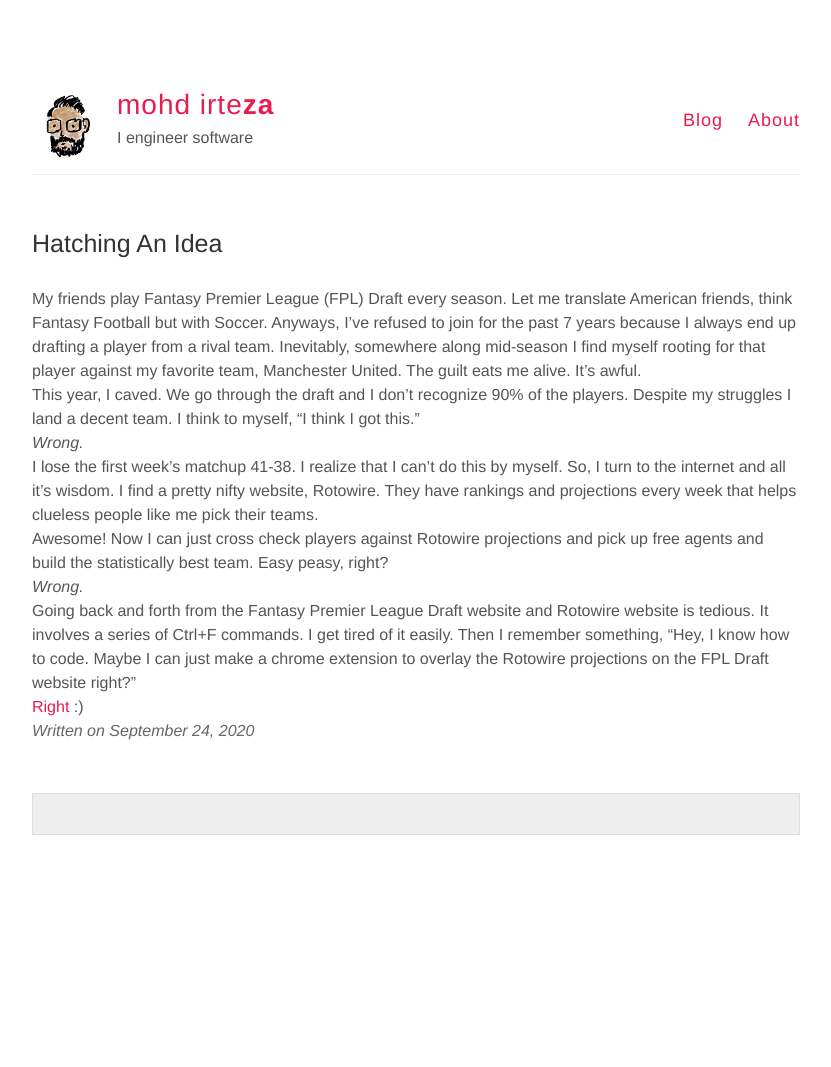
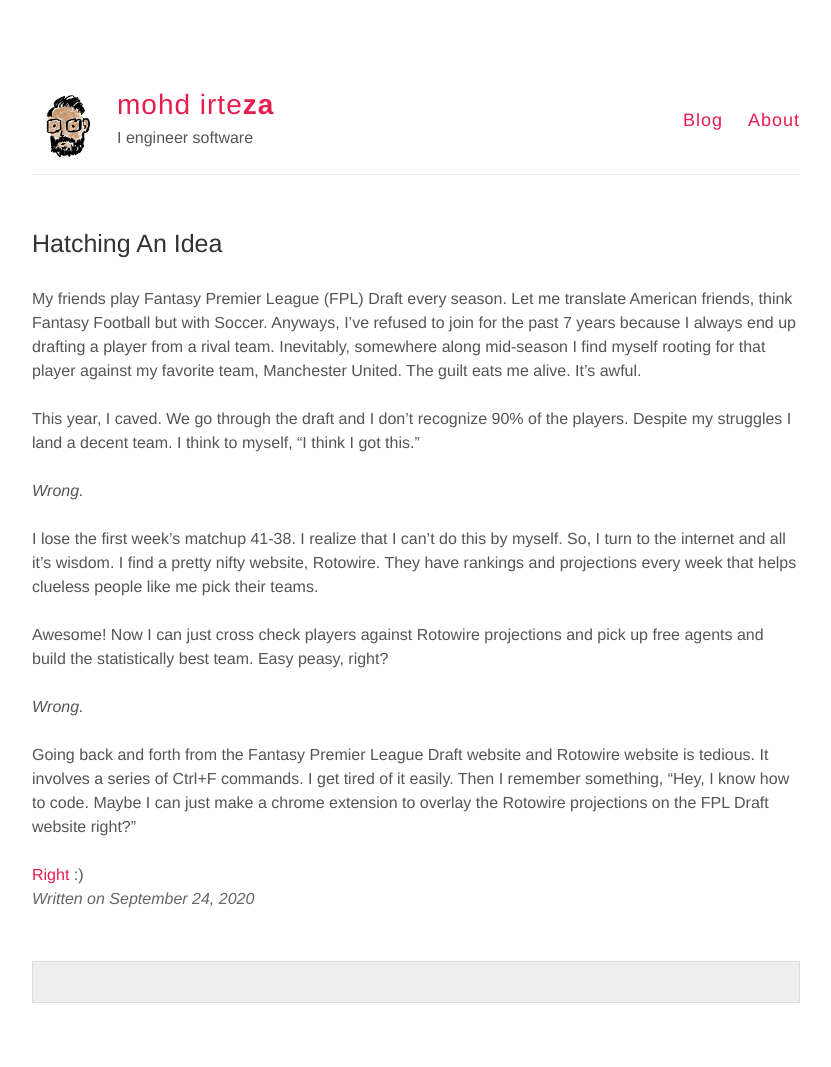
Before and after one commit to maybeiambatman/maybeiambatman.github.io, a Jekyll site: the page built from _posts/2020-09-24-Hatching-An-Idea.md, in a window 1280 px wide. Shown: the whole page, without its empty margins (224-1055 px from the left). Built offline with Jekyll 4.4.1, drawn with Linux system fonts in a browser that asks for light colours; before the commit the page ends 900 px from its top, so only the background shows below that.

Commit message:
Fix formatting

```diff
--- a/_posts/2020-09-24-Hatching-An-Idea.md
+++ b/_posts/2020-09-24-Hatching-An-Idea.md
@@ -2,18 +2,18 @@
 layout: post
 title: Hatching An Idea
 ---
-My friends play Fantasy Premier League (FPL) Draft every season. Let me translate American friends, think Fantasy Football but with Soccer. Anyways, I've refused to join for the past 7 years because I always end up drafting a player from a rival team. Inevitably, somewhere along mid-season I find myself rooting for that player against my favorite team, Manchester United. The guilt eats me alive. It's awful.
+My friends play Fantasy Premier League (FPL) Draft every season. Let me translate American friends, think Fantasy Football but with Soccer. Anyways, I've refused to join for the past 7 years because I always end up drafting a player from a rival team. Inevitably, somewhere along mid-season I find myself rooting for that player against my favorite team, Manchester United. The guilt eats me alive. It's awful.<br><br>
 
-This year, I caved. We go through the draft and I don't recognize 90% of the players. Despite my struggles I land a decent team. I think to myself, "I think I got this."
+This year, I caved. We go through the draft and I don't recognize 90% of the players. Despite my struggles I land a decent team. I think to myself, "I think I got this."<br><br>
 
-*Wrong.*
+*Wrong.*<br><br>
 
-I lose the first week's matchup 41-38. I realize that I can't do this by myself. So, I turn to the internet and all it's wisdom. I find a pretty nifty website, Rotowire. They have rankings and projections every week that helps clueless people like me pick their teams.
+I lose the first week's matchup 41-38. I realize that I can't do this by myself. So, I turn to the internet and all it's wisdom. I find a pretty nifty website, Rotowire. They have rankings and projections every week that helps clueless people like me pick their teams.<br><br>
 
-Awesome! Now I can just cross check players against Rotowire projections and pick up free agents and build the statistically best team. Easy peasy, right?
+Awesome! Now I can just cross check players against Rotowire projections and pick up free agents and build the statistically best team. Easy peasy, right?<br><br>
 
-*Wrong.*
+*Wrong.*<br><br>
 
-Going back and forth from the Fantasy Premier League Draft website and Rotowire website is tedious. It involves a series of Ctrl+F commands. I get tired of it easily. Then I remember something, "Hey, I know how to code. Maybe I can just make a chrome extension to overlay the Rotowire projections on the FPL Draft website right?"
+Going back and forth from the Fantasy Premier League Draft website and Rotowire website is tedious. It involves a series of Ctrl+F commands. I get tired of it easily. Then I remember something, "Hey, I know how to code. Maybe I can just make a chrome extension to overlay the Rotowire projections on the FPL Draft website right?"<br><br>
 
 [Right](https://chrome.google.com/webstore/detail/fantastico/jjehgienoakeelhoegihepjpmdcoddeb?hl=en&authuser=0) :)
```
